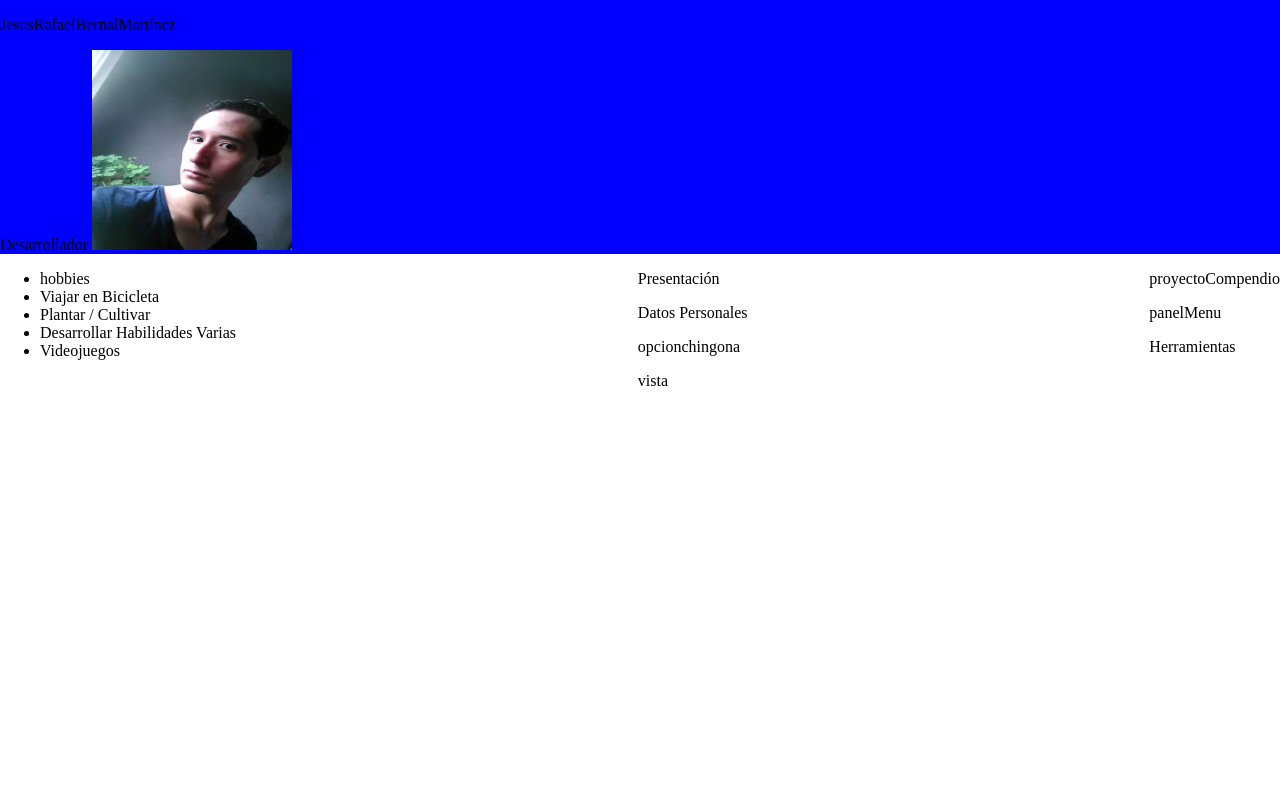
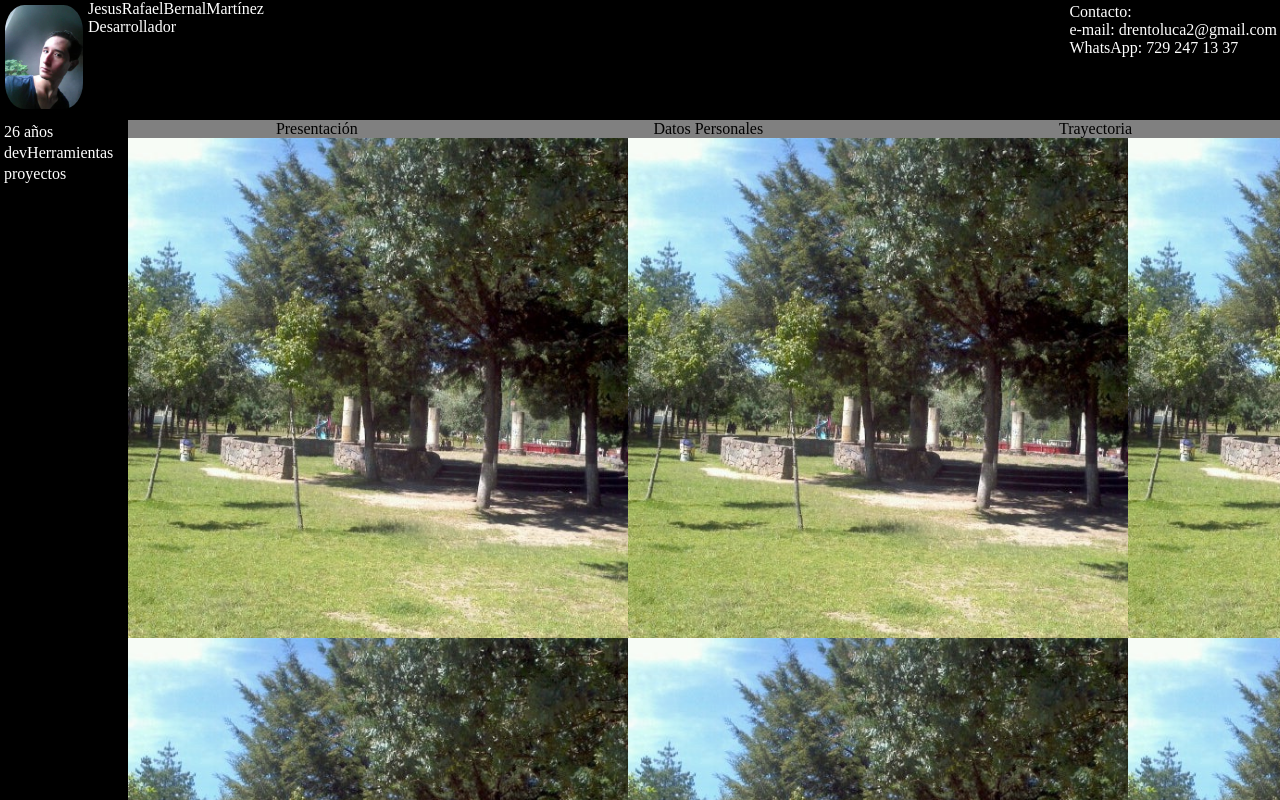
Before and after one commit to jsrbm/cvjrbm, a plain HTML site: page index.html in a window 1280 px wide. Drawn offline with Linux system fonts and the light colour scheme.

Commit message:
Error por no saber usar Git

```diff
--- a/assets/estilos.css
+++ b/assets/estilos.css
@@ -3,19 +3,105 @@ body {
    display: flex;
    flex-direction: column;
 }
+
+body ul {
+   padding: 0px;
+   margin: 0px;
+}
+body p{
+   padding: 0px;
+   margin: 0px;
+}
 .divSuperior {
-   background-color: blue;
-   }
-
-.divCentral {
+   height: 15vh;
+   background-color: black;
+   color: white;
    display: flex;
-   flex-direction: row;
    justify-content: space-between;
 }
-.asideDer {
-   margin-right: 0px;
+
+.divPerfilPres {
+   display: flex;
+}
+
+.imgPerf{
+   height: 13vh;
+   width: auto;
+   margin: 5px;
+   border-radius: 25%;
+}
+
+#divContacto {
+   padding: 3px;
+}
+.divCentral {
+   width: 100vw;
+   height: 85vh !important;
+   display: flex;
+}
+
+.divCentralMedio {
+   width: 90vw;
+   height: 100%;
+   display: flex;
+   flex-direction: column;
+}
+
+.asideIzq {
+   width: 10vw;
+   height: 100%;
+   background-color: black;
+   color: white;
+}
+
+.asideIzq ul{
+   margin: 2px;
+   padding: 0px;
+}
+.asideIzq li {
+   list-style-type: none;
+   margin-top: 3px;
+   margin-left: 2px;
+   margin-right: 2px;
 }
 
 #ulEscuelas {
+   margin: 0;
+   width: 100%;
+   height: 100%;
+   background-size: cover;
    background-image: url("./imagenes/eudoxia.png");
+   display: flex;
+   flex-direction: column;
+   align-items: center;
+   justify-content: space-around;
 }
+
+#mpVista{
+   width: 100%;
+}
+
+#menuPanel {
+   height: 100%;
+   display: flex;
+   flex-direction: column;
+   justify-content: space-around;
+}
+
+#vmpOpcionesVista {
+   width: 100%;
+}
+
+#vmpOpciones {
+   width: 100%;
+   background-color:grey;
+   display: flex;
+   justify-content: space-around;
+}
+
+#divPresInit {
+   height: 100%;
+   width: auto;
+   background-size: 500px;
+   background-image: url("./imagenes/krigerD.jpg");
+}
--- a/funciones/data.js
+++ b/funciones/data.js
@@ -9,7 +9,7 @@ const dataPres = [
    },
    {
       auxDisp: '',
-      innHtml: 'opcionchingona',
+      innHtml: 'Trayectoria',
    },
 ]
 const data = {
--- a/funciones/temp.js
+++ b/funciones/temp.js
@@ -34,10 +34,8 @@ const mpInitPres = () => {
 
 const objVista =[{
          domPadre: 'menuPanel',
-         tag: 'p',
-         class: ['pPres'],
-         attrbs: [`auxDisp=pres`],
-         innHtml: 'vista '
+         tag: 'div',
+         auxId: 'divPresInit'
          }]
    // add div pressTexto despues de pDips
    const mpPres = new menuPanel('divCentralMedio', false)
--- a/index.html
+++ b/index.html
@@ -2,33 +2,37 @@
 <html>
    <head>
       <meta charset="UTF-8">
+      <meta name="viewport" content="width=device-width, initial-scale=1.0">
       <title>currVitae JSRBM</title>
       <link rel="stylesheet" href="./assets/estilos.css" type="text/css">
    </head>
    <body>
    <div class="divSuperior">
-      <p>JesusRafaelBernalMartínez</p>
-      <span>Desarrollador</span>
-      <img src="./assets/imagenes/imgDren.jpg" alt="img" width="200", height="200">
+      <div class="divPerfilPres">
+         <img src="./assets/imagenes/imgDren.jpg" alt="img" class="imgPerf">
+         <div class="perfNombre">
+            <p>JesusRafaelBernalMartínez</p>
+            <span>Desarrollador</span>
+         </div>
+      </div>
+      <div id="divContacto">
+         <p>Contacto:</p>
+         <p>e-mail: drentoluca2@gmail.com</p>
+         <p>WhatsApp: 729 247 13 37</p>
+      </div>
+
    </div>
    <div class="divCentral">
       <aside class="asideIzq">
          <ul>
-            <li>hobbies</li>
-            <li>Viajar en Bicicleta</li>
-            <li>Plantar / Cultivar</li>
-            <li>Desarrollar Habilidades Varias</li>
-            <li>Videojuegos</li>
+            <li>26 años</li>
+            <li>devHerramientas</li>
+            <li>proyectos</li>
          </ul>
       </aside>
       <div id="divCentralMedio" class="divCentralMedio">
       </div>
 
-      <aside class="asideDer">
-         <p>proyectoCompendio</p>
-         <p>panelMenu</p>
-         <p>Herramientas</p>
-      </aside>
       </body>
    <script type="text/javascript" src="./funciones/fnsGen.js"></script>
    <script type="text/javascript" src="./funciones/data.js"></script>
```
Also changed, not shown: 2 other files.
